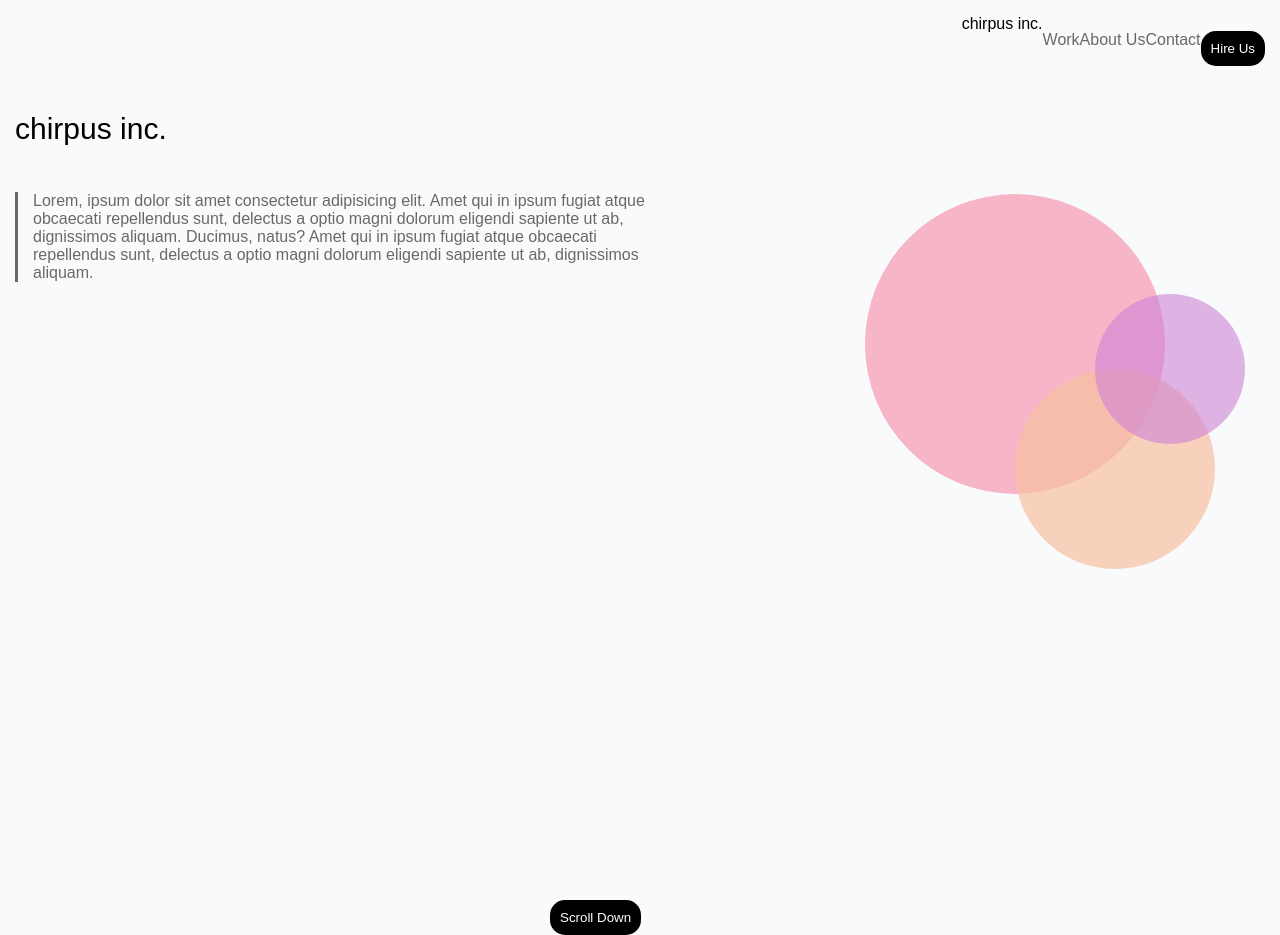
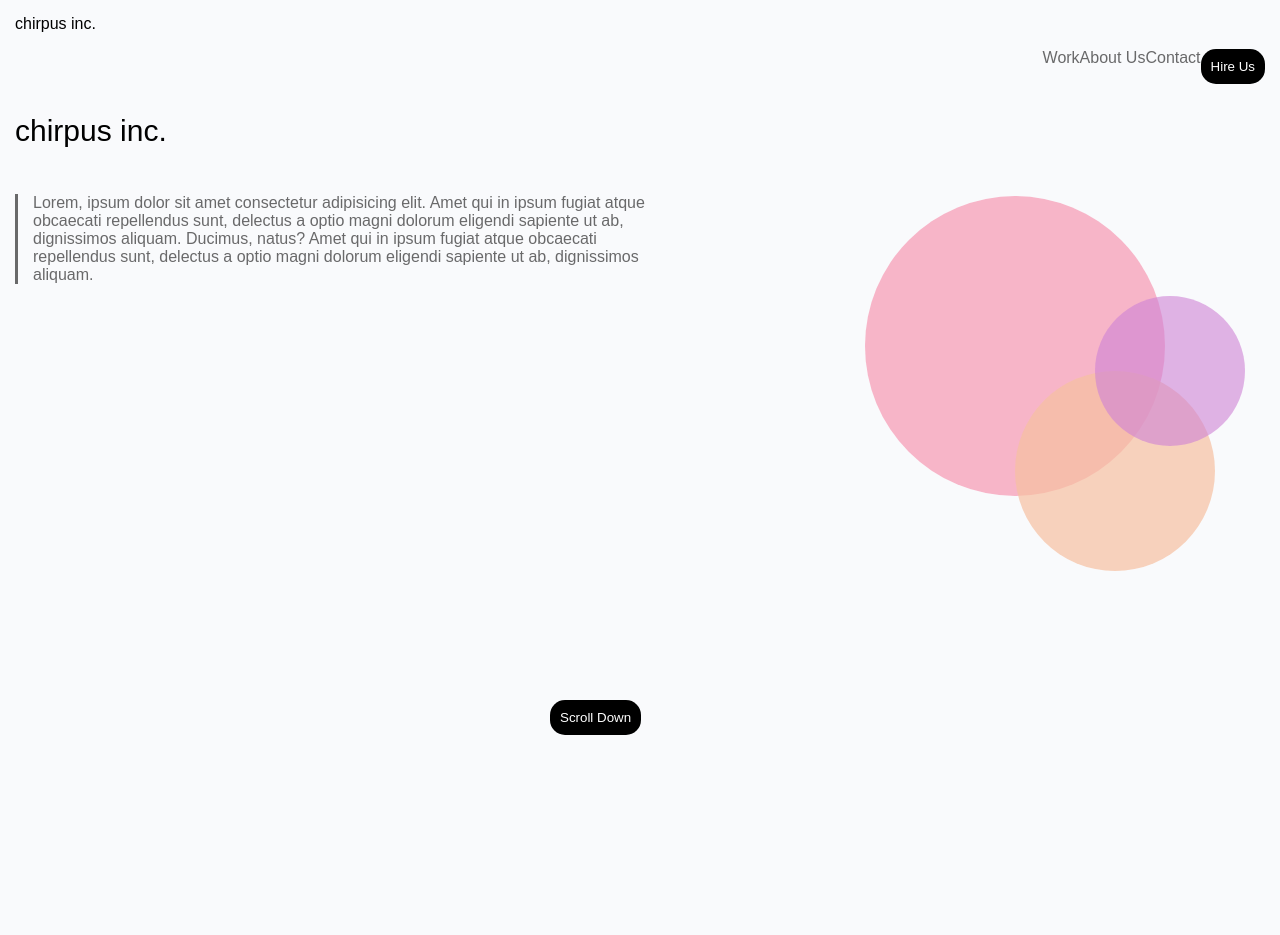
Before and after one commit to atcane/Lab1_Part2, a plain HTML site: page index.html in a window 1280 px wide. After the commit the page ends 861 px from the top, so only its background shows below. Drawn offline with Linux system fonts and the light colour scheme.

Commit message:
Updated file

```diff
--- a/index.html
+++ b/index.html
@@ -8,18 +8,15 @@
 </head>
 
 <body>
-    <div class="header">
         <a class= "nav1" id="nav-1" href="/chirpus/">chirpus inc.</a>
         <nav>
         <ul>
-        <li> <a class= "nav2" href="/work/">Work </a> </li>
-        <li> <a class= "nav2" href="/about us/">About Us</a> </li>
+        <li> <a class= "nav2" href="/work/">Work </a> </li><br>
+        <li> <a class= "nav2" href="/about us/">About Us</a> </li><br>
         <li> <a class= "nav2" href="/contact/">Contact</a> </li>
-        <li><button id="hire"> Hire Us </button></li>
+        <li><button> Hire Us </button></li>
         </ul>
     </nav>
-
-    </div>
 
 <p> chirpus inc. </p>
 
--- a/style.css
+++ b/style.css
@@ -49,12 +49,6 @@ blockquote {
         background-color: #f9fafc;
     }
 
-    .header {
-        display: flex;
-        flex-direction: row;
-        justify-content: flex-end;
-    }
-
     ul {
         display: flex;
         flex-direction: row;
@@ -62,7 +56,7 @@ blockquote {
         text-decoration: none;
     }
 
-    #nav1 {
+    #nav-1 {
         color: #000;
         justify-self: flex-start;
         margin-right: auto;
@@ -116,12 +110,9 @@ blockquote {
         width: auto;
      }
 
-
-
      #scroll {
          position: absolute;
-         top: 900px;
+         top: 700px;
          left: 550px;
      }
-
 }
```
